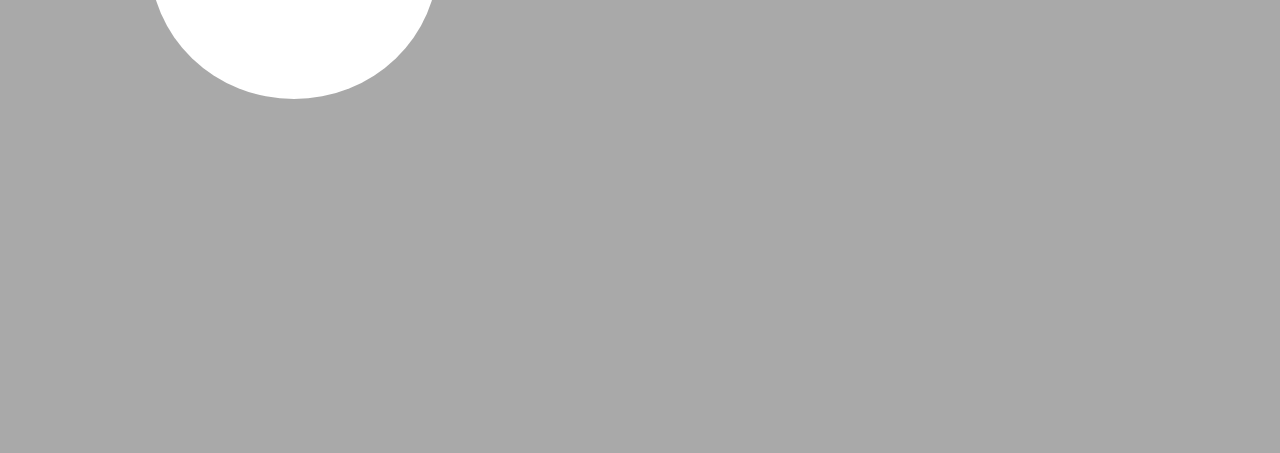
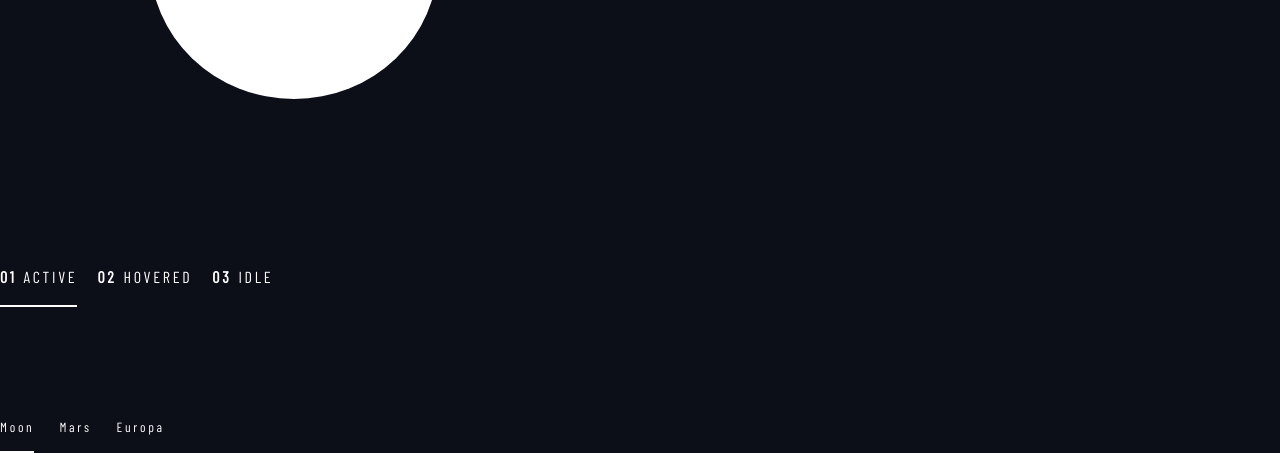
Before and after one commit to arnameti/8_HTML-CSS-JS_SpaceTourism, a website built with Parcel: page index.html in a window 1280 px wide. Shown: the part 376-829 px from the top of the page. Before the commit the page ends 800 px from the top, so only its background shows below. Built offline with nearby package versions, Linux system fonts and the light colour scheme; a web font is replaced by a local one.

Commit message:
preparing styles for navigation and tab-cmponent

```diff
--- a/index.html
+++ b/index.html
@@ -34,6 +34,25 @@
 
   <a href="#" class="large-button uppercase">Explore</a>
 
+<!--  primary navigation-->
+  <div>
+    <nav>
+      <ul class="primary-navigation underline-indicators">
+        <li class="active"><a href="#"><span>01</span>Active</a>
+        <li><a href="#"><span>02</span>Hovered</a>
+        <li><a href="#"><span>03</span>Idle</a>
+      </ul>
+    </nav>
+  </div>
+
+  <br><br><br><br>
+<!-- tab-list -->
+<div class="tab-list underline-indicators">
+  <button aria-selected="true">Moon</button>
+  <button aria-selected="false">Mars</button>
+  <button aria-selected="false">Europa</button>
+</div>
+
 
 </body>
 </html>
--- a/src/sass/components/_btns.scss
+++ b/src/sass/components/_btns.scss
@@ -1,4 +1,8 @@
 @use '../util' as u;
+
+body {
+  background-color: var(--clr-dark)
+}
 
 .large-button {
   position: relative;
@@ -15,7 +19,6 @@
   padding: u.rem(120) u.rem(65);
   border-radius: 50%;
 }
-
 
 .large-button::before {
   content: '';
@@ -36,3 +39,54 @@
   transform: scale(1.5);
   opacity: 1;
 }
+
+.primary-navigation {
+  font-family: var(--f-barlow-condensed-regular);
+  font-size: u.rem(16);
+  font-weight: 300;
+  text-transform: uppercase;
+  display: flex;
+  gap: u.rem(20);
+}
+
+.primary-navigation li a:link,
+.primary-navigation li a:visited {
+  color: var(--clr-white);
+  letter-spacing: u.rem(2.7);
+}
+
+.primary-navigation li a > span {
+  margin-right: u.rem(7);
+  font-weight: 700;
+}
+
+.underline-indicators > * {
+  cursor: pointer;
+  padding: u.rem(16) 0;
+  border: 0;
+  border-bottom: u.rem(2) solid hsla(0, 0%, 100%, 0);
+}
+
+.underline-indicators > *:hover,
+.underline-indicators > *:focus {
+  border-color: hsla(0, 0%, 100%, .5);
+}
+
+.underline-indicators > .active,
+.underline-indicators > [aria-selected='true'] {
+  border-color: hsla(0, 0%, 100%, 1);
+  border-color: white;
+}
+
+.tab-list {
+  text-transform: uppercase;
+  display: flex;
+  gap: u.rem(25);
+  font-family: var(--f-barlow-condensed-regular);
+}
+
+.tab-list > button {
+  background-color: var(--clr-dark);
+  color: var(--clr-white);
+  letter-spacing: u.rem(2.7);
+}
```
